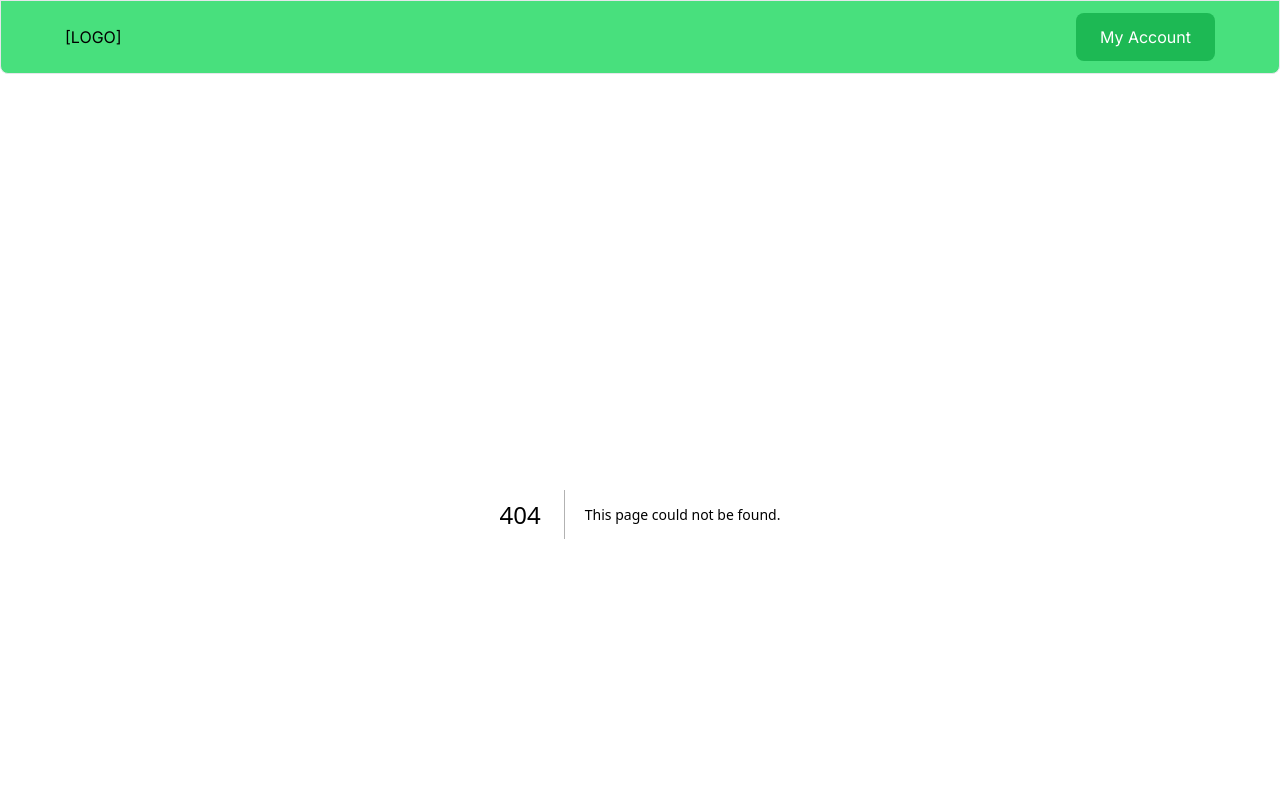
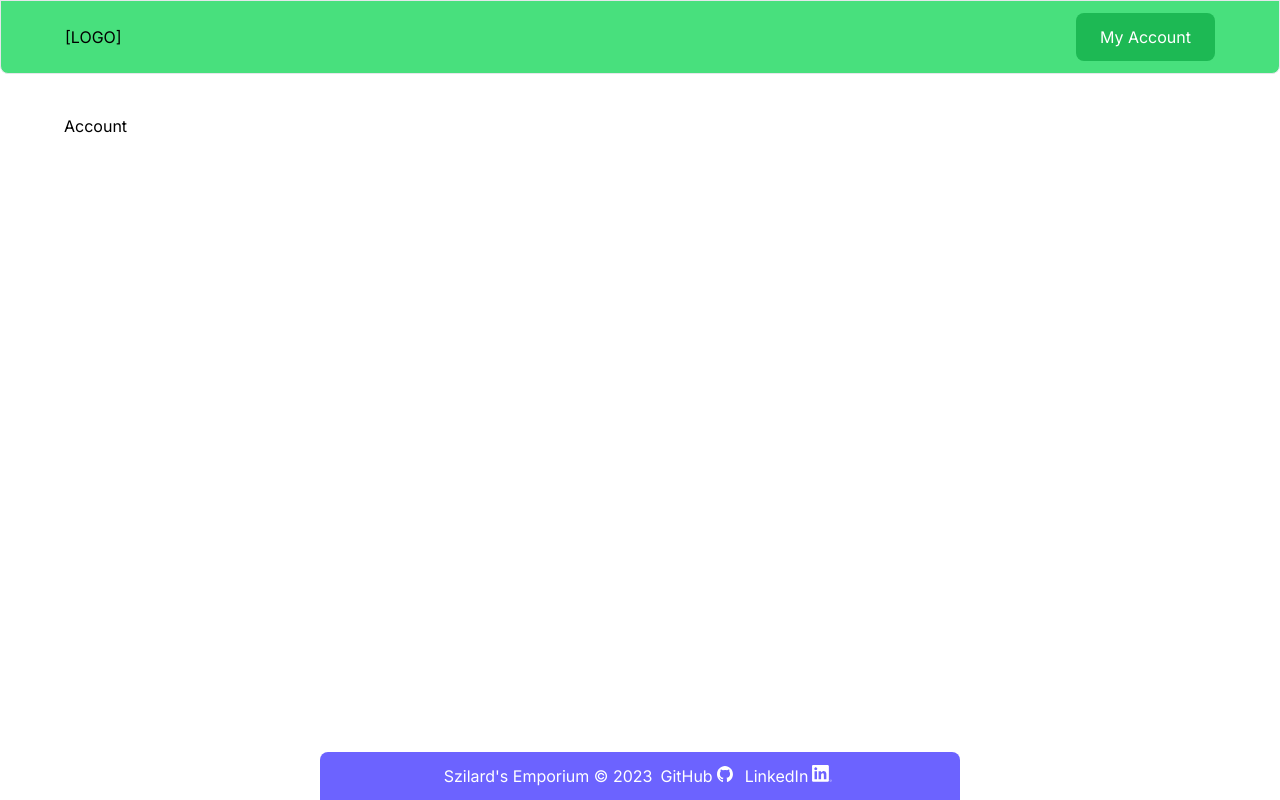
Before and after one commit to szilard-dobai/audiocalendar, a Next.js app in the folder client/: page /account in a window 1280 px wide. Before the commit this address had no page. Shown: the top 800 px of the page. Built offline with nearby package versions, Linux system fonts and the light colour scheme.

Commit message:
Add account page.

```diff
--- a/client/src/app/(home)/page.tsx
+++ b/client/src/app/(home)/page.tsx
@@ -7,22 +7,18 @@ import Hero from "./(components)/Hero";
 
 const Home = () => {
   return (
-    <main className="flex flex-col items-center justify-between px-16">
+    <div className="flex flex-col items-center justify-between">
       <Hero />
-
       <Benefits />
-
       <Image
         src={imagination}
         alt="person listening to music in the nature"
         className="my-10 md:my-16 w-full md:w-3/4 h-auto"
         priority
       />
-
       <FAQ />
-
       <CTA />
-    </main>
+    </div>
   );
 };
 
--- /dev/null
+++ b/client/src/app/account/page.tsx
@@ -0,0 +1,5 @@
+const Account = () => {
+  return <>Account</>;
+};
+
+export default Account;
--- a/client/src/app/layout.tsx
+++ b/client/src/app/layout.tsx
@@ -15,12 +15,12 @@ export const metadata: Metadata = {
 
 const RootLayout = ({ children }: PropsWithChildren) => {
   return (
-    <html lang="en" className="scroll-smooth">
+    <html lang="en" className="overflow-y-scroll scroll-smooth">
       <body
-        className={`${inter.className} min-h-screen max-w-screen-xl mx-auto`}
+        className={`${inter.className} min-h-screen max-w-screen-xl mx-auto flex flex-col`}
       >
         <Navigation />
-        {children}
+        <main className="flex-1 px-16">{children}</main>
         <Footer />
 
         <Analytics />
```
